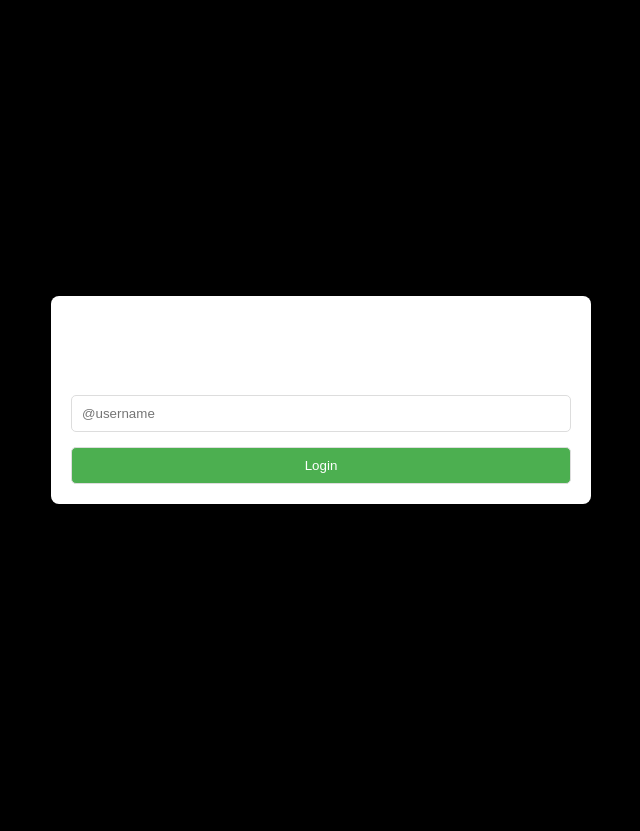
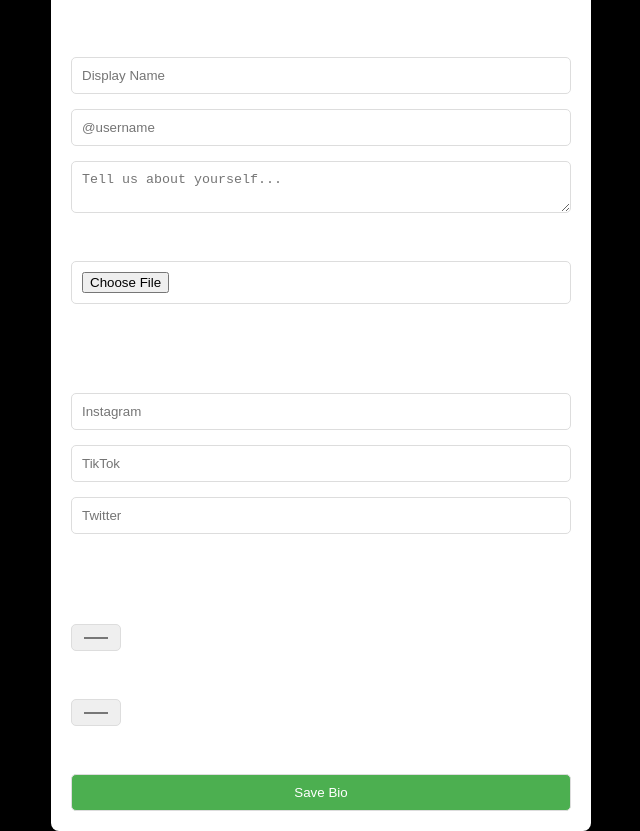
Before and after one commit to AlanXiao01/Virtual-Bio-Site, a plain HTML site: page index.html in a window 1280 px wide. Shown: the whole page, without its empty margins (319-959 px from the left). Before the commit the page ends 800 px from the top, so only its background shows below. Drawn offline with Linux system fonts and the light colour scheme.

Commit message:
Update index.html

```diff
--- a/index.html
+++ b/index.html
@@ -8,17 +8,8 @@
 </head>
 <body>
   <div id="app">
-    <!-- Login Section -->
-    <div id="login-page">
-      <h1>Login to Your Bio</h1>
-      <form id="login-form">
-        <input type="text" id="login-username" placeholder="@username" required>
-        <button type="submit">Login</button>
-      </form>
-    </div>
-
     <!-- Onboarding Form -->
-    <div id="onboarding-page" style="display:none;">
+    <div id="onboarding-page">
       <h2>Create Your Virtual Bio</h2>
       <form id="onboarding-form">
         <input type="text" id="display-name" placeholder="Display Name" required>
```
